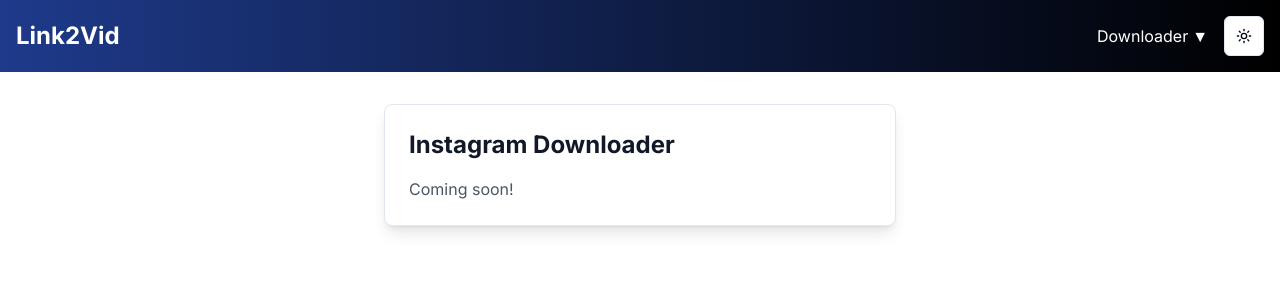
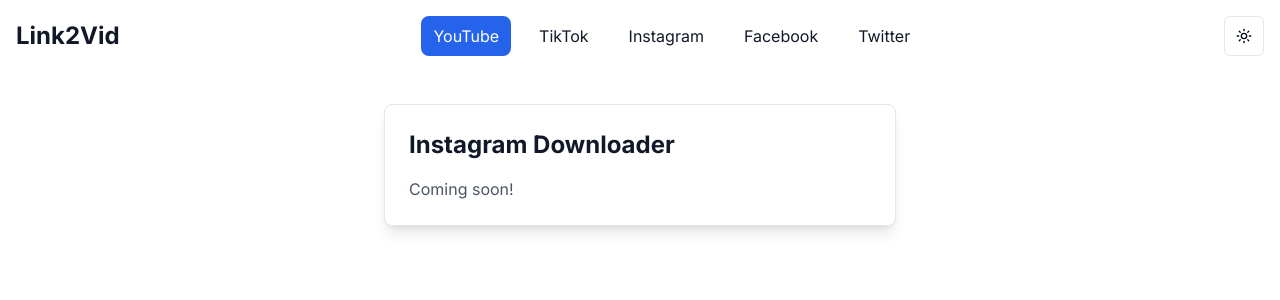
Before and after one commit to TSOlami/link2vid, a Next.js app: page /downloader/instagram in a window 1280 px wide. Shown: the top 300 px of the page. Built offline with nearby package versions, Linux system fonts and the light colour scheme.

Commit message:
Refactor Navbar component to improve tab navigation and styling. Removed hamburger menu logic and replaced it with a tabbed interface for easier access to downloader options. Updated styles for better visibility in light and dark modes.

```diff
--- a/src/components/Navbar.tsx
+++ b/src/components/Navbar.tsx
@@ -1,65 +1,51 @@
 "use client";
 
-import React, { useState } from "react";
+import { useState } from "react";
 import Link from "next/link";
 import { motion } from "framer-motion";
-import { Menu, X } from "lucide-react";
 import { ThemeToggle } from "@/components/theme-toggle";
 
 export default function Navbar() {
-  const [isOpen, setIsOpen] = useState(false);
+  const [activeTab, setActiveTab] = useState("youtube");
 
-  const toggleMenu = () => setIsOpen(!isOpen);
+  const tabs = [
+    { id: "youtube", name: "YouTube", href: "/downloader/youtube" },
+    { id: "tiktok", name: "TikTok", href: "/downloader/tiktok" },
+    { id: "instagram", name: "Instagram", href: "/downloader/instagram" },
+    { id: "facebook", name: "Facebook", href: "/downloader/facebook" },
+    { id: "twitter", name: "Twitter", href: "/downloader/twitter" },
+  ];
 
   return (
-    <nav className="bg-gradient-to-r from-blue-900 to-black shadow-md">
+    <nav className="bg-white dark:bg-gray-900 shadow-md">
       <div className="container mx-auto px-4 py-4 flex justify-between items-center">
         {/* Logo */}
-        <div className="text-2xl font-bold text-white">
+        <div className="text-2xl font-bold text-gray-900 dark:text-white">
           <Link href="/">Link2Vid</Link>
         </div>
 
-        {/* Hamburger Icon for Mobile */}
-        <div className="md:hidden">
-          <button onClick={toggleMenu} aria-label="Toggle menu">
-            {isOpen ? <X className="h-6 w-6 text-white" /> : <Menu className="h-6 w-6 text-white" />}
-          </button>
+        {/* Tabs */}
+        <div className="flex space-x-4">
+          {tabs.map((tab) => (
+            <Link key={tab.id} href={tab.href}>
+              <motion.div
+                className={`px-3 py-2 rounded-lg cursor-pointer ${
+                  activeTab === tab.id
+                    ? "bg-blue-600 text-white"
+                    : "text-gray-900 dark:text-white"
+                }`}
+                onClick={() => setActiveTab(tab.id)}
+                whileHover={{ scale: 1.05 }}
+                whileTap={{ scale: 0.95 }}
+              >
+                {tab.name}
+              </motion.div>
+            </Link>
+          ))}
         </div>
 
-        {/* Menu Items */}
-        <div className={`md:flex items-center ${isOpen ? "block" : "hidden"}`}>
-          <ul className="flex flex-col md:flex-row md:space-x-6">
-            <li className="relative group">
-              <button className="flex items-center space-x-1 text-white">
-                <span>Downloader</span>
-                <motion.div
-                  initial={{ rotate: 0 }}
-                  animate={{ rotate: isOpen ? 180 : 0 }}
-                  transition={{ duration: 0.2 }}
-                >
-                  ▼
-                </motion.div>
-              </button>
-              <ul className="absolute left-0 mt-2 w-40 bg-white shadow-lg rounded-md hidden group-hover:block">
-                <li>
-                  <Link href="/downloader/youtube" className="block px-4 py-2 hover:bg-gray-100">
-                    YouTube
-                  </Link>
-                </li>
-                <li>
-                  <Link href="/downloader/tiktok" className="block px-4 py-2 hover:bg-gray-100">
-                    TikTok
-                  </Link>
-                </li>
-              </ul>
-            </li>
-          </ul>
-
-          {/* Dark Mode Toggle */}
-          <div className="mt-4 md:mt-0 md:ml-4">
-            <ThemeToggle />
-          </div>
-        </div>
+        {/* Dark Mode Toggle */}
+        <ThemeToggle />
       </div>
     </nav>
   );
```
